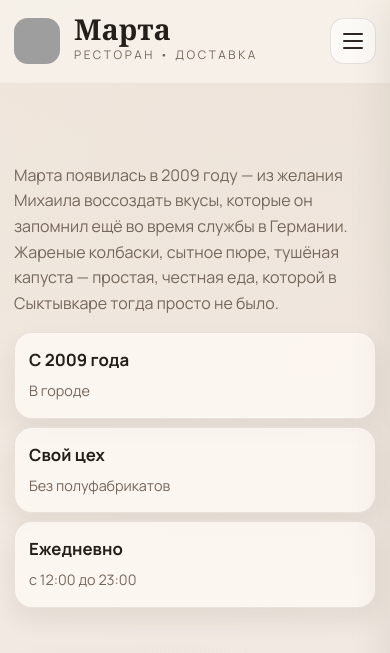
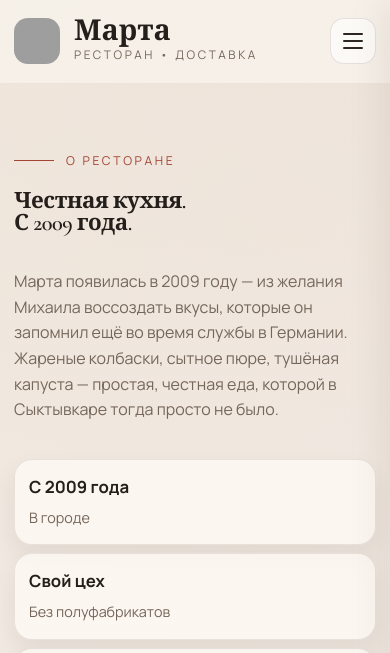
Before and after one commit to Ker1star/another-try, a Flask app: page /about in a window 390 px wide. Shown: the top 653 px of the page. Run offline with Flask 3, Linux system fonts and the light colour scheme; grey boxes are pictures that could not be loaded.

Commit message:
design: about-hero — add heading, stretch photos to text column height
Co-Authored-By: Claude Sonnet 4.6 <noreply@anthropic.com>

```diff
--- a/app/static/css/style.css
+++ b/app/static/css/style.css
@@ -1075,21 +1075,27 @@ button {
 }
 
 .about-hero-section {
-  padding-top: 40px;
+  padding-top: 56px;
+  padding-bottom: 40px;
 }
 
 .about-hero-grid {
   display: grid;
   grid-template-columns: 1fr 1fr;
-  gap: 48px;
-  align-items: center;
+  gap: 64px;
+  align-items: stretch;
 }
 
 .about-hero-copy {
   display: flex;
   flex-direction: column;
   justify-content: center;
-  padding-top: 24px;
+  gap: 20px;
+  padding: 12px 0;
+}
+
+.about-hero-title {
+  margin: 0;
 }
 
 .about-hero-photos {
@@ -1100,7 +1106,6 @@ button {
 
 .about-hero-photos .frame-hero {
   min-height: unset;
-  aspect-ratio: 2 / 3;
 }
 
 .about-hero-photos .frame-hero img {
@@ -1202,8 +1207,8 @@ button {
     grid-template-columns: 1fr;
   }
 
-  .about-hero-photos {
-    max-height: 400px;
+  .about-hero-photos .frame-hero {
+    aspect-ratio: 4 / 3;
   }
 
   .about-food-grid {
--- a/app/templates/about.html
+++ b/app/templates/about.html
@@ -73,6 +73,8 @@
       <section class="section about-hero-section">
         <div class="container about-hero-grid">
           <div class="about-hero-copy reveal">
+            <span class="eyebrow">О ресторане</span>
+            <h1 class="panel-title about-hero-title">Честная кухня.<br>С 2009&nbsp;года.</h1>
             <p class="lead">
               Марта появилась в 2009 году — из желания Михаила воссоздать вкусы, которые он запомнил ещё во время службы в Германии. Жареные колбаски, сытное пюре, тушёная капуста — простая, честная еда, которой в Сыктывкаре тогда просто не было.
             </p>
```
